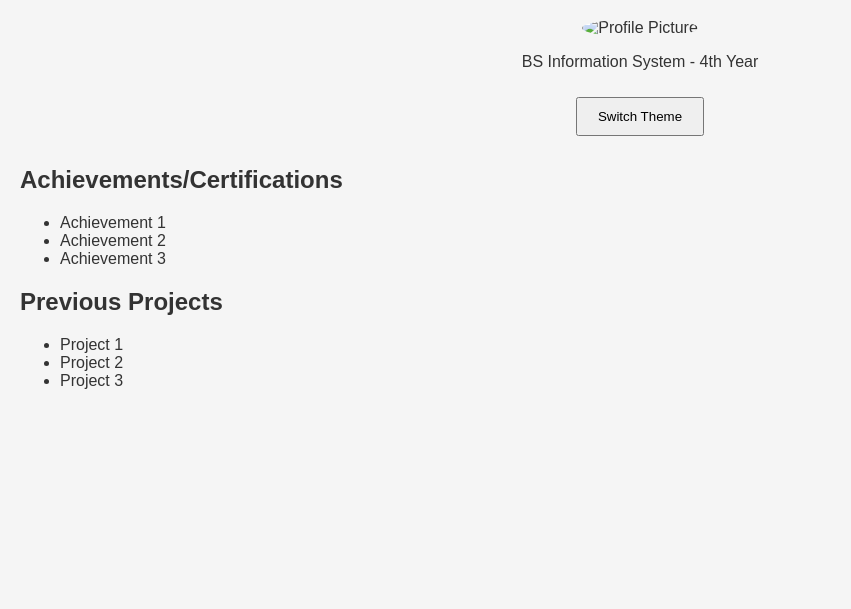
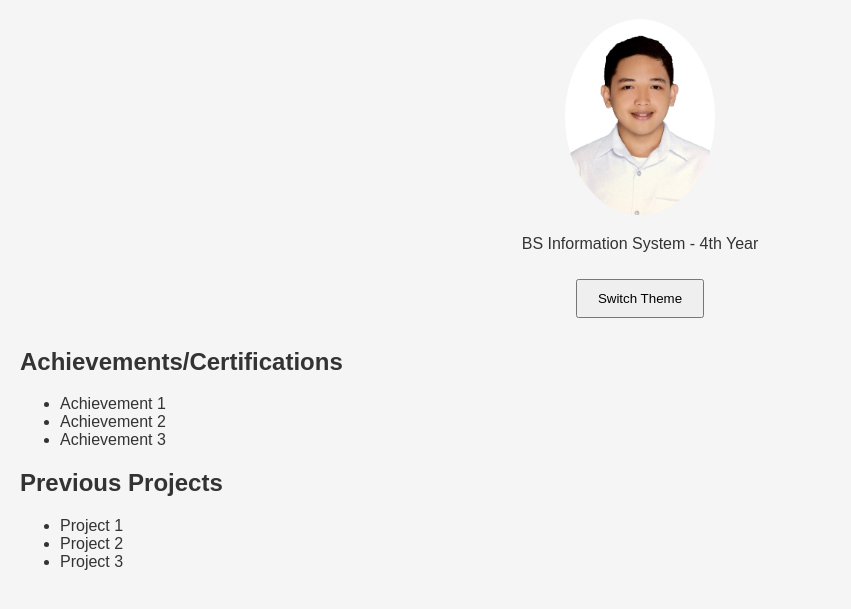
Before and after one commit to Karm101/portfolio, a plain HTML site: page index.html in a window 1280 px wide. Shown: the part 81-690 px from the top of the page, without its empty margins (0-851 px from the left). Drawn offline with Linux system fonts and the light colour scheme.

Commit message:
rename .jpg index.html

```diff
--- a/index.html
+++ b/index.html
@@ -9,7 +9,7 @@
    <body>
       <header>
          <h1 id="name">Mark Joseph P. Pepito</h1>
-         <img src="white background (1).jpg" alt="Profile Picture" id="profile-img">
+         <img src="profileWhite.jpg" alt="Profile Picture" id="profile-img">
          <p id="course-year">BS Information System - 4th Year</p>
          <button id="theme-toggle">Switch Theme</button>
       </header>
```
